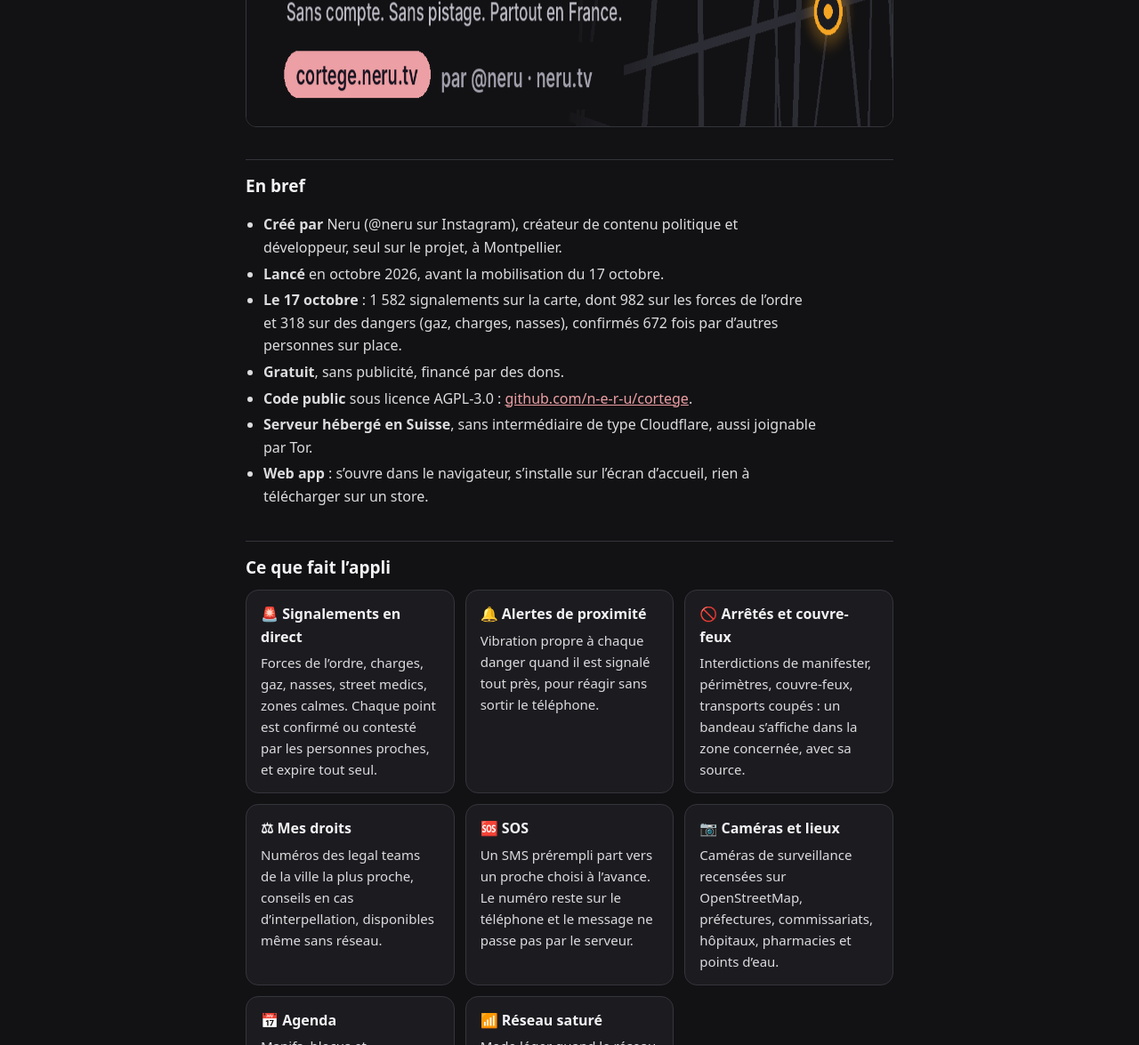
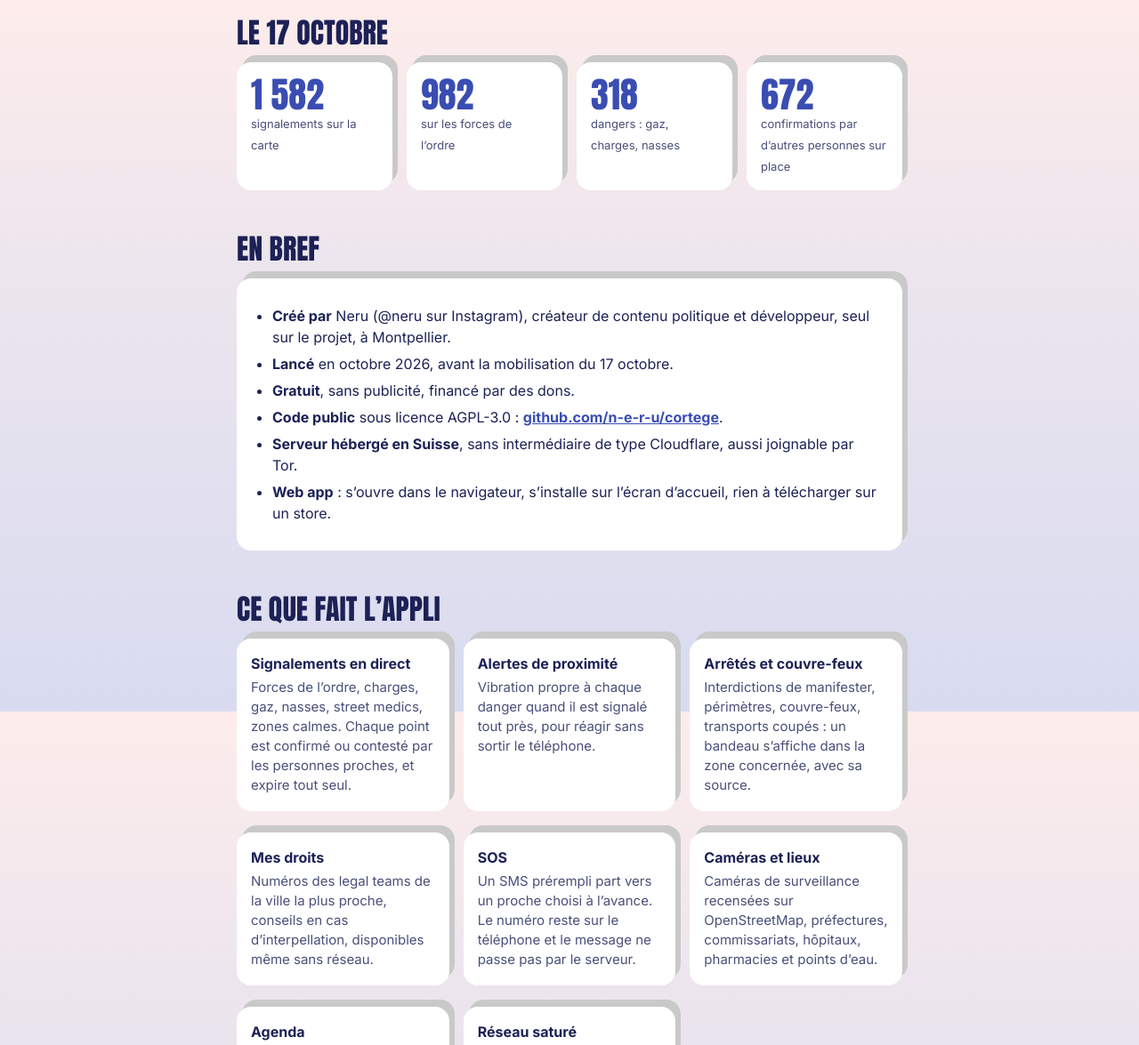
Before and after one commit to n-e-r-u/cortege, a plain HTML site: page public/presse.html in a window 1280 px wide. Shown: the part 800-1975 px from the top of the page at 89% size. Drawn offline with Linux system fonts and the light colour scheme; no server answers.

Commit message:
2.5.1 : espace presse aux couleurs NERU, image de présentation non déformée

```diff
--- a/public/presse.html
+++ b/public/presse.html
@@ -11,40 +11,56 @@
 <meta property="og:image" content="/og.png">
 <link rel="icon" href="/favicon.png" type="image/png">
 <style>
+/* Identité NERU : fond pastel, lettrage Anton, cartes « sticker » (contour blanc, ombre dure décalée) */
+@font-face { font-family: Anton; font-weight: 400; font-display: swap; src: url(/vendor/fonts/anton-400.woff2) format('woff2'); }
+@font-face { font-family: Inter; font-weight: 400; font-display: swap; src: url(/vendor/fonts/inter-400.woff2) format('woff2'); }
+@font-face { font-family: Inter; font-weight: 700; font-display: swap; src: url(/vendor/fonts/inter-700.woff2) format('woff2'); }
 :root {
-  --bg: #121214; --surface: #1c1c20; --line: #34343c; --fg: #f2f1f4; --muted: #a3a1ad; --accent: #ec9fa4;
-  --font: system-ui, -apple-system, "Segoe UI", Roboto, sans-serif;
-  color-scheme: dark;
+  --neru-peach: #f6a29c; --neru-mauve: #9576a8; --neru-blue: #3a4db2;
+  --pastel-peach: #fdeceb; --pastel-mauve: #eae4ee; --pastel-blue: #d8dbf0;
+  --white: #ffffff; --shadow: #c9c9c9; --ink: #1c2156; --ink-muted: #4a4f7a;
+  --display: Anton, Impact, "Arial Narrow", sans-serif;
+  --sans: Inter, system-ui, -apple-system, "Segoe UI", sans-serif;
+  --sticker: 6px -8px 0 0 var(--shadow);
+  color-scheme: light;
 }
 * { box-sizing: border-box; }
 [hidden] { display: none !important; }
-body { margin: 0; background: var(--bg); color: var(--fg); font: 16px/1.6 var(--font); }
-main { max-width: 760px; margin: 0 auto; padding: 28px 16px 64px; }
-header { display: flex; align-items: center; gap: 14px; margin-bottom: 4px; }
-header img { width: 52px; height: 52px; object-fit: contain; }
-h1 { font-size: 26px; line-height: 1.2; margin: 0; text-wrap: balance; }
-.kicker { color: var(--muted); font-size: 14px; margin: 0; }
-h2 { font-size: 19px; margin: 36px 0 10px; padding-top: 14px; border-top: 1px solid var(--line); }
-p, li { color: color-mix(in srgb, var(--fg) 90%, var(--bg)); max-width: 68ch; }
+html { background: var(--pastel-blue); }
+body { margin: 0; min-height: 100vh; color: var(--ink); font: 16px/24px var(--sans);
+  background: linear-gradient(180deg, var(--pastel-peach), var(--pastel-mauve) 45%, var(--pastel-blue)); background-attachment: fixed; }
+main { max-width: 780px; margin: 0 auto; padding: 32px 16px 64px; }
+header { display: flex; align-items: center; gap: 16px; margin-bottom: 8px; }
+header img { width: 72px; height: 72px; object-fit: contain; flex: none; }
+h1 { font: 400 clamp(40px, 9vw, 64px)/1 var(--display); text-transform: uppercase; margin: 0; letter-spacing: .01em; }
+.kicker { margin: 6px 0 0; font-size: 12px; line-height: 16px; font-weight: 700; letter-spacing: .08em; text-transform: uppercase; color: var(--ink-muted); }
+h2 { font: 400 32px/1.1 var(--display); text-transform: uppercase; margin: 48px 0 16px; }
+h3 { font-size: 16px; margin: 24px 0 8px; }
+p, li { max-width: 68ch; }
 ul { padding-left: 20px; }
-li { margin: 4px 0; }
-a { color: var(--accent); }
-.lead { font-size: 18px; line-height: 1.55; }
-.box { background: var(--surface); border: 1px solid var(--line); border-radius: 14px; padding: 14px 16px; margin: 14px 0; }
-.grid { display: grid; grid-template-columns: repeat(auto-fit, minmax(220px, 1fr)); gap: 12px; }
-.grid .box { margin: 0; }
-.grid b { display: block; margin-bottom: 4px; }
-.grid p { margin: 0; font-size: 15px; }
-.btns { display: flex; flex-wrap: wrap; gap: 10px; margin: 12px 0; }
-.btn { display: inline-flex; align-items: center; min-height: 44px; padding: 0 16px; border-radius: 10px; border: 0; font: 700 15px var(--font); text-decoration: none; cursor: pointer;
-  background: linear-gradient(135deg, #ec9fa4, #a191d8 60%, #7d86dc); color: #17121f; }
-.btn.ghost { background: transparent; color: var(--accent); border: 1px solid var(--accent); }
-code, textarea { font: 13px/1.5 ui-monospace, "JetBrains Mono", Menlo, monospace; }
-textarea { width: 100%; min-height: 76px; background: var(--bg); color: var(--fg); border: 1px solid var(--line); border-radius: 10px; padding: 10px; resize: vertical; }
-blockquote { margin: 12px 0; padding: 10px 16px; border-left: 3px solid var(--accent); background: var(--surface); border-radius: 0 12px 12px 0; }
+li { margin: 6px 0; }
+a { color: var(--neru-blue); font-weight: 700; }
+.lead { font-size: 18px; line-height: 28px; margin: 24px 0; }
+.card { background: var(--white); border-radius: 16px; box-shadow: var(--sticker); padding: 24px; margin: 16px 0; }
+.grid { display: grid; grid-template-columns: repeat(auto-fit, minmax(220px, 1fr)); gap: 24px 16px; margin-top: 8px; }
+.grid .card { margin: 0; padding: 16px 16px 18px; }
+.grid b { display: block; margin-bottom: 4px; font-size: 16px; }
+.grid p { margin: 0; font-size: 15px; line-height: 22px; color: var(--ink-muted); }
+.btns { display: flex; flex-wrap: wrap; gap: 12px; margin: 16px 0; }
+.btn { display: inline-flex; align-items: center; min-height: 48px; padding: 0 20px; border-radius: 16px; border: 0; font: 700 15px var(--sans); text-decoration: none; cursor: pointer;
+  background: var(--neru-blue); color: var(--white); }
+.btn.ghost { background: var(--white); color: var(--neru-blue); box-shadow: var(--sticker); }
+.btn:focus-visible, a:focus-visible { outline: 3px solid var(--neru-blue); outline-offset: 3px; }
+code, textarea { font: 13px/1.5 ui-monospace, Menlo, monospace; }
+textarea { width: 100%; min-height: 84px; background: var(--white); color: var(--ink); border: 2px solid var(--pastel-blue); border-radius: 8px; padding: 12px; resize: vertical; }
+blockquote { margin: 16px 0; padding: 24px; background: var(--white); border-radius: 16px; box-shadow: var(--sticker); font-size: 17px; line-height: 26px; }
 blockquote p { margin: 0; }
-.fine { color: var(--muted); font-size: 14px; }
-img.og { width: 100%; border-radius: 12px; border: 1px solid var(--line); display: block; }
+.fine { color: var(--ink-muted); font-size: 13px; line-height: 18px; }
+.hero { display: block; width: 100%; height: auto; aspect-ratio: 1200 / 630; object-fit: cover; border-radius: 16px; border: 6px solid var(--white); box-shadow: var(--sticker); margin: 24px 0 8px; background: var(--pastel-mauve); }
+.stats { display: grid; grid-template-columns: repeat(auto-fit, minmax(150px, 1fr)); gap: 16px; margin: 16px 0; }
+.stat { background: var(--white); border-radius: 16px; box-shadow: var(--sticker); padding: 16px; }
+.stat b { display: block; font: 400 40px/1 var(--display); color: var(--neru-blue); }
+.stat span { font-size: 13px; line-height: 18px; color: var(--ink-muted); }
 </style>
 </head>
 <body>
@@ -65,13 +81,20 @@ img.og { width: 100%; border-radius: 12px; border: 1px solid var(--line); displa
     <a class="btn ghost" id="contactTop" href="#contact">Contact presse</a>
   </div>
 
-  <img class="og" src="/og.png" alt="Cortège, la carte en direct des manifs" width="1200" height="630">
+  <img class="hero" src="/og.png" alt="Cortège, la carte en direct des manifs" width="1200" height="630">
+
+  <h2>Le 17 octobre</h2>
+  <div class="stats">
+    <div class="stat"><b>1 582</b><span>signalements sur la carte</span></div>
+    <div class="stat"><b>982</b><span>sur les forces de l’ordre</span></div>
+    <div class="stat"><b>318</b><span>dangers : gaz, charges, nasses</span></div>
+    <div class="stat"><b>672</b><span>confirmations par d’autres personnes sur place</span></div>
+  </div>
 
   <h2>En bref</h2>
-  <ul>
+  <ul class="card" style="padding-left:40px">
     <li><b>Créé par</b> Neru (@neru sur Instagram), créateur de contenu politique et développeur, seul sur le projet, à Montpellier.</li>
     <li><b>Lancé</b> en octobre 2026, avant la mobilisation du 17 octobre.</li>
-    <li><b>Le 17 octobre</b> : 1 582 signalements sur la carte, dont 982 sur les forces de l’ordre et 318 sur des dangers (gaz, charges, nasses), confirmés 672 fois par d’autres personnes sur place.</li>
     <li><b>Gratuit</b>, sans publicité, financé par des dons.</li>
     <li><b>Code public</b> sous licence AGPL-3.0 : <a href="https://github.com/n-e-r-u/cortege" rel="noopener">github.com/n-e-r-u/cortege</a>.</li>
     <li><b>Serveur hébergé en Suisse</b>, sans intermédiaire de type Cloudflare, aussi joignable par Tor.</li>
@@ -80,14 +103,14 @@ img.og { width: 100%; border-radius: 12px; border: 1px solid var(--line); displa
 
   <h2>Ce que fait l’appli</h2>
   <div class="grid">
-    <div class="box"><b>🚨 Signalements en direct</b><p>Forces de l’ordre, charges, gaz, nasses, street medics, zones calmes. Chaque point est confirmé ou contesté par les personnes proches, et expire tout seul.</p></div>
-    <div class="box"><b>🔔 Alertes de proximité</b><p>Vibration propre à chaque danger quand il est signalé tout près, pour réagir sans sortir le téléphone.</p></div>
-    <div class="box"><b>🚫 Arrêtés et couvre-feux</b><p>Interdictions de manifester, périmètres, couvre-feux, transports coupés : un bandeau s’affiche dans la zone concernée, avec sa source.</p></div>
-    <div class="box"><b>⚖ Mes droits</b><p>Numéros des legal teams de la ville la plus proche, conseils en cas d’interpellation, disponibles même sans réseau.</p></div>
-    <div class="box"><b>🆘 SOS</b><p>Un SMS prérempli part vers un proche choisi à l’avance. Le numéro reste sur le téléphone et le message ne passe pas par le serveur.</p></div>
-    <div class="box"><b>📷 Caméras et lieux</b><p>Caméras de surveillance recensées sur OpenStreetMap, préfectures, commissariats, hôpitaux, pharmacies et points d’eau.</p></div>
-    <div class="box"><b>📅 Agenda</b><p>Manifs, blocus et rassemblements à venir, avec leur parcours quand il est connu.</p></div>
-    <div class="box"><b>📶 Réseau saturé</b><p>Mode léger quand le réseau rame, signalements gardés hors ligne et envoyés dès que ça capte.</p></div>
+    <div class="card"><b>Signalements en direct</b><p>Forces de l’ordre, charges, gaz, nasses, street medics, zones calmes. Chaque point est confirmé ou contesté par les personnes proches, et expire tout seul.</p></div>
+    <div class="card"><b>Alertes de proximité</b><p>Vibration propre à chaque danger quand il est signalé tout près, pour réagir sans sortir le téléphone.</p></div>
+    <div class="card"><b>Arrêtés et couvre-feux</b><p>Interdictions de manifester, périmètres, couvre-feux, transports coupés : un bandeau s’affiche dans la zone concernée, avec sa source.</p></div>
+    <div class="card"><b>Mes droits</b><p>Numéros des legal teams de la ville la plus proche, conseils en cas d’interpellation, disponibles même sans réseau.</p></div>
+    <div class="card"><b>SOS</b><p>Un SMS prérempli part vers un proche choisi à l’avance. Le numéro reste sur le téléphone et le message ne passe pas par le serveur.</p></div>
+    <div class="card"><b>Caméras et lieux</b><p>Caméras de surveillance recensées sur OpenStreetMap, préfectures, commissariats, hôpitaux, pharmacies et points d’eau.</p></div>
+    <div class="card"><b>Agenda</b><p>Manifs, blocus et rassemblements à venir, avec leur parcours quand il est connu.</p></div>
+    <div class="card"><b>Réseau saturé</b><p>Mode léger quand le réseau rame, signalements gardés hors ligne et envoyés dès que ça capte.</p></div>
   </div>
 
   <h2>Confidentialité</h2>
```
Also changed, not shown: package.json (deleted, +0 -9 lines), CHANGELOG.md, public/vendor/fonts/anton-400.woff2 (added), 1 other file.
